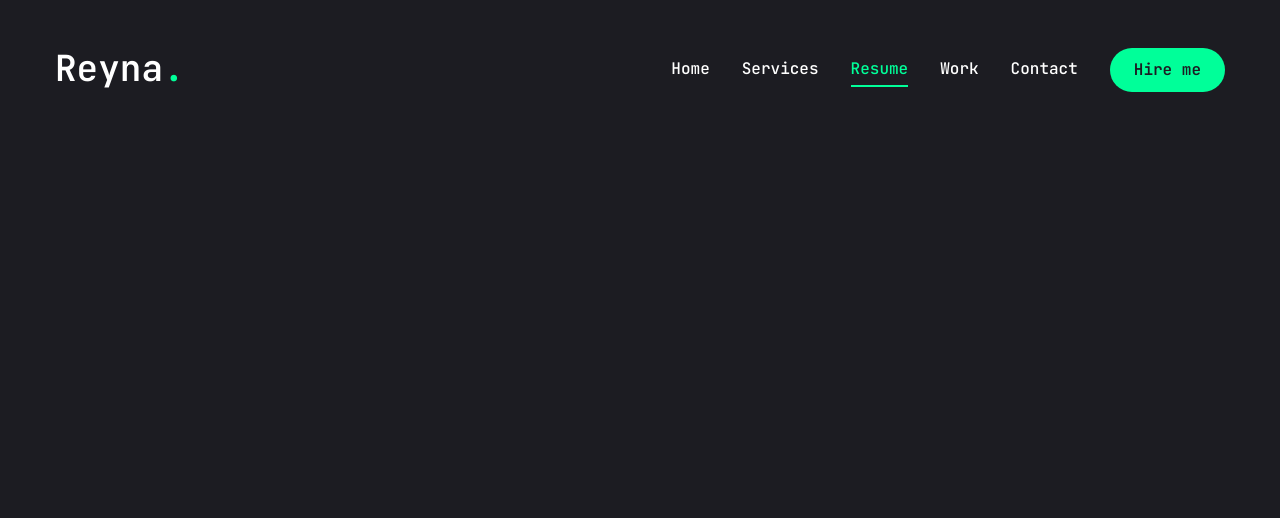
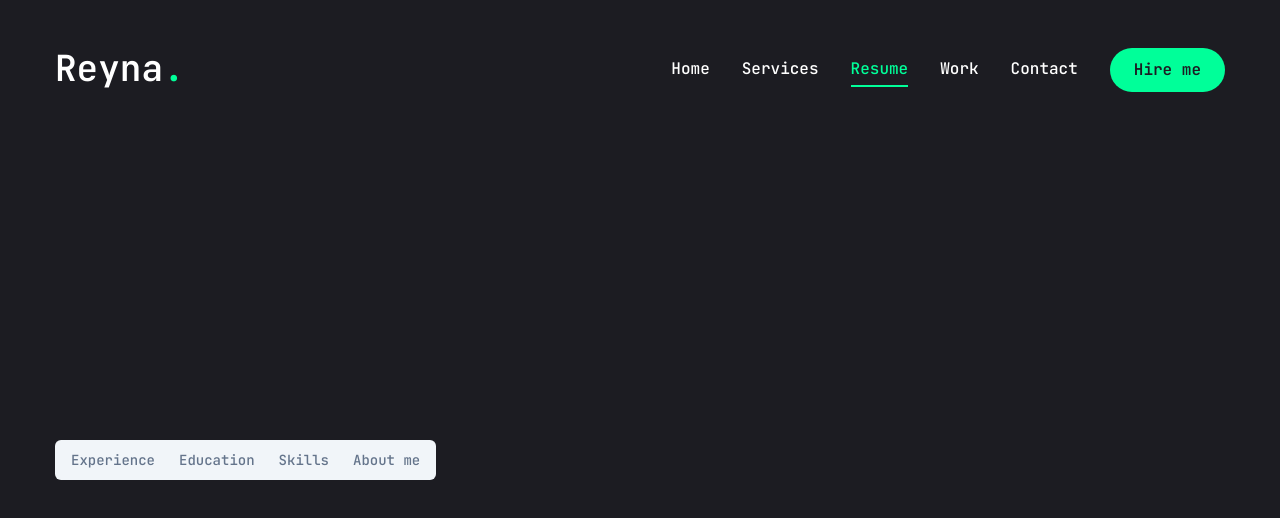
Before and after one commit to reynaroma/reyna-portfolio, a Next.js app: page /resume in a window 1280 px wide. Shown: the top 518 px of the page. Built offline with nearby package versions, Linux system fonts and the light colour scheme.

Commit message:
Apply the Tabs to the component

```diff
--- a/app/resume/page.jsx
+++ b/app/resume/page.jsx
@@ -145,7 +145,12 @@ const Resume = () => {
     >
       <div className="container mx-auto">
         <Tabs>
-
+          <TabsList>
+            <TabsTrigger>Experience</TabsTrigger>
+            <TabsTrigger>Education</TabsTrigger>
+            <TabsTrigger>Skills</TabsTrigger>
+            <TabsTrigger>About me</TabsTrigger>
+          </TabsList>
         </Tabs>
       </div>
     </motion.div>
```
